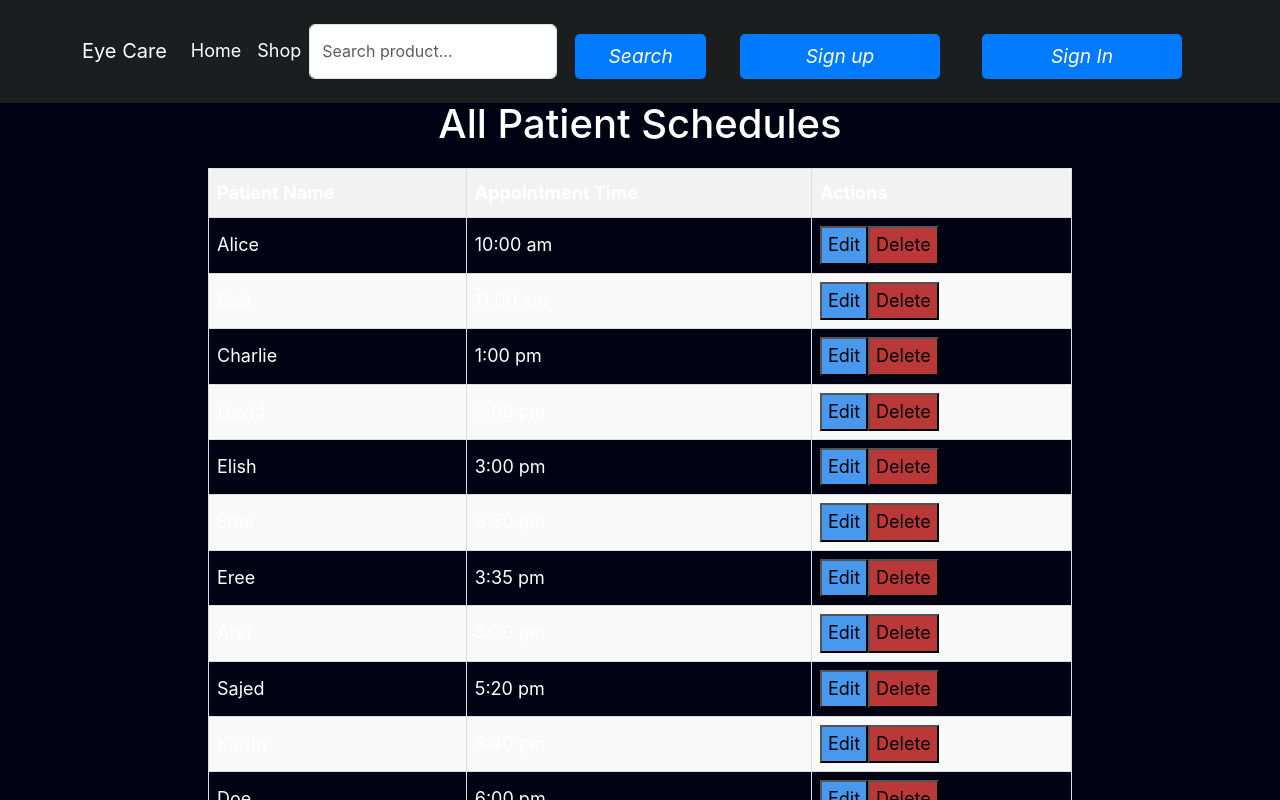
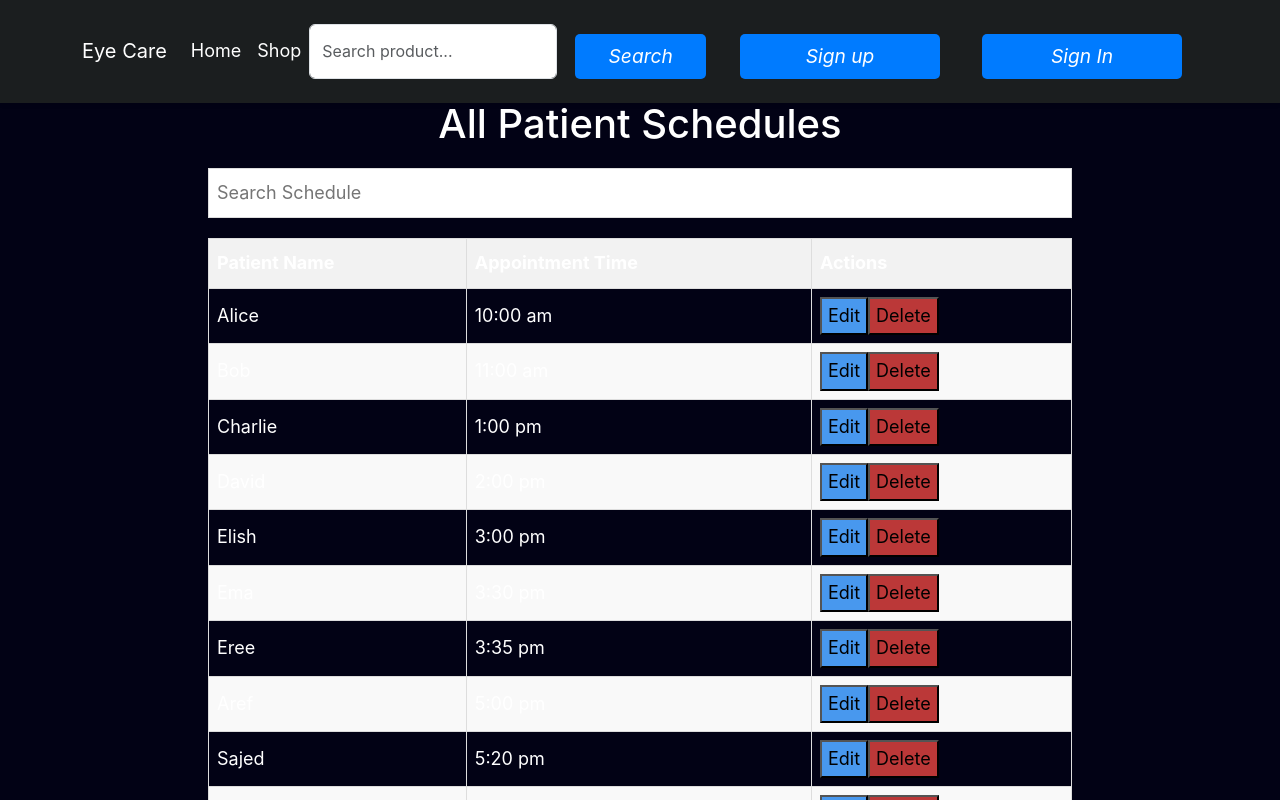
Before and after one commit to Raisulll/EyeCare_Client, a React (Create React App) app: page /schedulepage in a window 1280 px wide. Shown: the top 800 px of the page. Built offline with nearby package versions, Linux system fonts and the light colour scheme.

Commit message:
Search Functional

```diff
--- a/src/Hospital/SchedulePage.css
+++ b/src/Hospital/SchedulePage.css
@@ -66,3 +66,10 @@
     background-color: rgb(187, 56, 56);
 
 }
+
+.search-bar {
+    width: 100%;
+    padding: 8px;
+    margin-bottom: 20px;
+    border: 1px solid #ddd;
+}
--- a/src/Hospital/SchedulePage.js
+++ b/src/Hospital/SchedulePage.js
@@ -27,6 +27,7 @@ const SchedulePage = () => {
     { id: 21, patientName: 'Thala', appointmentTime: '12:50 pm' },
   ]);
 
+  const [searchQuery, setSearchQuery] = useState('');
   const [editingSchedule, setEditingSchedule] = useState(null);
   const [newSchedule, setNewSchedule] = useState({ patientName: '', appointmentTime: '' });
 
@@ -55,9 +56,22 @@ const SchedulePage = () => {
     setNewSchedule({ patientName: '', appointmentTime: '' });
   };
 
+  const filteredSchedules = schedules.filter(
+    (schedule) =>
+      schedule.patientName.toLowerCase().includes(searchQuery.toLowerCase()) ||
+      schedule.appointmentTime.toLowerCase().includes(searchQuery.toLowerCase())
+  );
+
   return (
     <div className="schedule-page-container">
       <h1 className="title">All Patient Schedules</h1>
+      <input
+        type="text"
+        className="search-bar"
+        placeholder="Search Schedule"
+        value={searchQuery}
+        onChange={(e) => setSearchQuery(e.target.value)}
+      />
       <table className="schedule-table">
         <thead>
           <tr>
@@ -67,7 +81,7 @@ const SchedulePage = () => {
           </tr>
         </thead>
         <tbody>
-          {schedules.map((schedule) => (
+          {filteredSchedules.map((schedule) => (
             <tr key={schedule.id}>
               <td>
                 {editingSchedule && editingSchedule.id === schedule.id ? (
@@ -105,9 +119,9 @@ const SchedulePage = () => {
                 {editingSchedule && editingSchedule.id === schedule.id ? (
                   <button onClick={handleSave}>Save</button>
                 ) : (
-                  <button className='btn-e' onClick={() => handleEdit(schedule)}>Edit</button>
+                  <button className="btn-e" onClick={() => handleEdit(schedule)}>Edit</button>
                 )}
-                <button className='btn-d' onClick={() => handleDelete(schedule.id)}>Delete</button>
+                <button className="btn-d" onClick={() => handleDelete(schedule.id)}>Delete</button>
               </td>
             </tr>
           ))}
```
